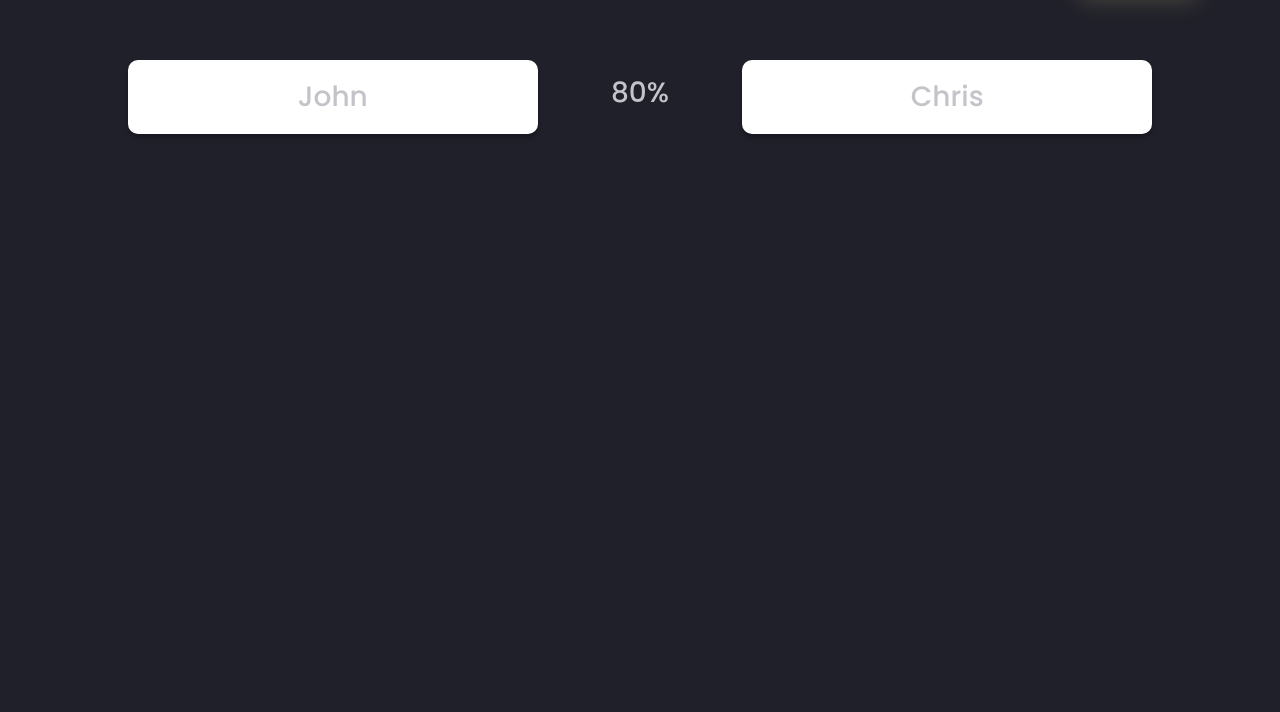
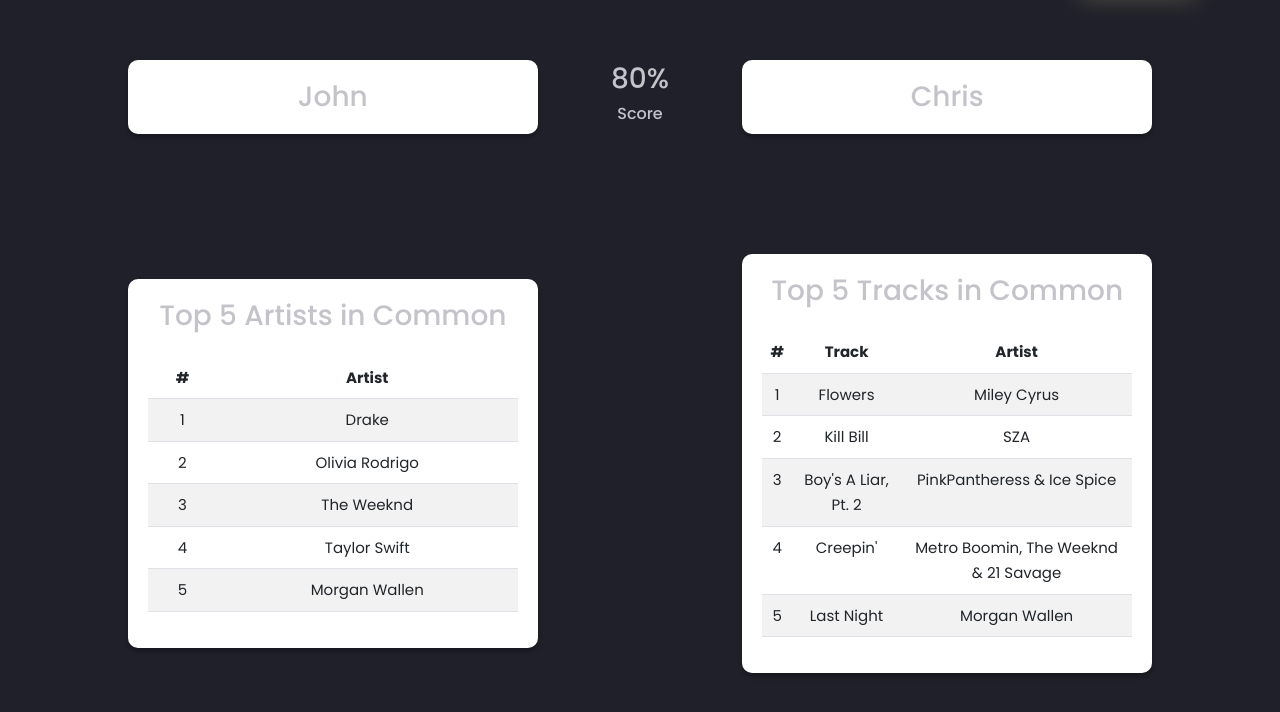
Before and after one commit to Scooney6/Euphonic, a Flask app: page /compare in a window 1280 px wide. Shown: the part 60-772 px from the top of the page. Run offline with Flask 2, Linux system fonts and the light colour scheme; parts of the project's set-up code (start-up, migrations or seed data) failed here and were passed over; some libraries are stand-ins or nearby versions.

Commit message:
Compare Page Complete
Compare Page Almost Complete
Minor tweaking is needed.

```diff
--- a/Flask/templates/compare.html
+++ b/Flask/templates/compare.html
@@ -21,7 +21,7 @@
                 <span>Hello {{ username }}!</span>
             </div>
             <a class="navbar-brand" href="home">Euphonic</a>
-            <a href="/"> <!-- Remove line when Logout is setup -->
+            <a href="/" style="text-decoration:none;"> <!-- Remove line when Logout is setup -->
                 <button class="btn btn-secondary navbar-btn">Logout</button>
             </a> <!-- Remove line when Logout is setup -->
         </div>
@@ -33,12 +33,96 @@
         </div>
         <div class="comparison-score">
             <h3>{{ comparison_score }}%</h3>
+            <h6>Score</h6>
         </div>
         <div class="user">
             <h3>{{ friendsUsername }}</h3>
         </div>
     </div>
 
+    <div class="user-container">
+        <div class="user">
+            <div class="row">
+                <div class="col-md-12">
+                    <h3 class="text-center mb-4">Top 5 Artists in Common</h3>
+                    <table class="table table-striped">
+                        <thead>
+                            <tr>
+                                <th scope="col">#</th>
+                                <th scope="col">Artist</th>
+                            </tr>
+                        </thead>
+                        <tbody>
+                            <tr>
+                                <td>1</td>
+                                <td>{{ artist_1 }}</td>
+                            </tr>
+                            <tr>
+                                <td>2</td>
+                                <td>{{ artist_2 }}</td>
+                            </tr>
+                            <tr>
+                                <td>3</td>
+                                <td>{{ artist_3 }}</td>
+                            </tr>
+                            <tr>
+                                <td>4</td>
+                                <td>{{ artist_4 }}</td>
+                            </tr>
+                            <tr>
+                                <td>5</td>
+                                <td>{{ artist_5 }}</td>
+                            </tr>
+                        </tbody>
+                    </table>
+                </div>
+            </div>
+        </div>
+        <div class="user">
+            <div class="row">
+                <div class="col-md-12">
+                    <h3 class="text-center mb-4">Top 5 Tracks in Common</h3>
+                    <table class="table table-striped">
+                        <thead>
+                            <tr>
+                                <th scope="col">#</th>
+                                <th scope="col">Track</th>
+                                <th scope="col">Artist</th>
+                            </tr>
+                        </thead>
+                        <tbody>
+                            <tr>
+                                <td>1</td>
+                                <td>{{ track_1 }}</td>
+                                <td>{{ trackArtist_1 }}</td>
+                            </tr>
+                            <tr>
+                                <td>2</td>
+                                <td>{{ track_2 }}</td>
+                                <td>{{ trackArtist_2 }}</td>
+                            </tr>
+                            <tr>
+                                <td>3</td>
+                                <td>{{ track_3 }}</td>
+                                <td>{{ trackArtist_3 }}</td>
+                            </tr>
+                            <tr>
+                                <td>4</td>
+                                <td>{{ track_4 }}</td>
+                                <td>{{ trackArtist_4 }}</td>
+                            </tr>
+                            <tr>
+                                <td>5</td>
+                                <td>{{ track_5 }}</td>
+                                <td>{{ trackArtist_5 }}</td>
+                            </tr>
+                        </tbody>
+                    </table>
+                </div>
+            </div>
+        </div>
+    </div>
+
 </body>
 
 </html>
--- a/Flask/views.py
+++ b/Flask/views.py
@@ -8,18 +8,19 @@ from Flask import app
 def index():
     return render_template("index.html")
 
-# LOGOUT
+# # Logout
 # @app.route('/logout', methods=['POST'])
 # def logout():
 #     logout_user()
 #     return redirect(url_for('index'))
 
 
-
 # Home Page
 @app.route("/home", methods=["POST", "GET"])
 def home():
-    username = "John"  # Testcase
+    # Testcase
+    username = "John"
+    # Code
     return render_template("home.html", username=username)
 
 
@@ -30,5 +31,41 @@ def compare():
     username = "John"
     friendsUsername = "Chris"
     comparison_score = 80
+    artist_1 = "Drake"
+    artist_2 = "Olivia Rodrigo"
+    artist_3 = "The Weeknd"
+    artist_4 = "Taylor Swift"
+    artist_5 = "Morgan Wallen"
+    track_1 = "Flowers"
+    trackArtist_1 = "Miley Cyrus"
+    track_2 = "Kill Bill"
+    trackArtist_2 = "SZA"
+    track_3 = "Boy's A Liar, Pt. 2"
+    trackArtist_3 = "PinkPantheress & Ice Spice"
+    track_4 = "Creepin'"
+    trackArtist_4 = "Metro Boomin, The Weeknd & 21 Savage"
+    track_5 = "Last Night"
+    trackArtist_5 = "Morgan Wallen"
+
     # Code
-    return render_template("compare.html", username=username, comparison_score=comparison_score, friendsUsername=friendsUsername)
+    return render_template(
+        "compare.html",
+        username=username,
+        comparison_score=comparison_score,
+        friendsUsername=friendsUsername,
+        artist_1=artist_1,
+        artist_2=artist_2,
+        artist_3=artist_3,
+        artist_4=artist_4,
+        artist_5=artist_5,
+        track_1=track_1,
+        trackArtist_1=trackArtist_1,
+        track_2=track_2,
+        trackArtist_2=trackArtist_2,
+        track_3=track_3,
+        trackArtist_3=trackArtist_3,
+        track_4=track_4,
+        trackArtist_4=trackArtist_4,
+        track_5=track_5,
+        trackArtist_5=trackArtist_5
+    )
```
